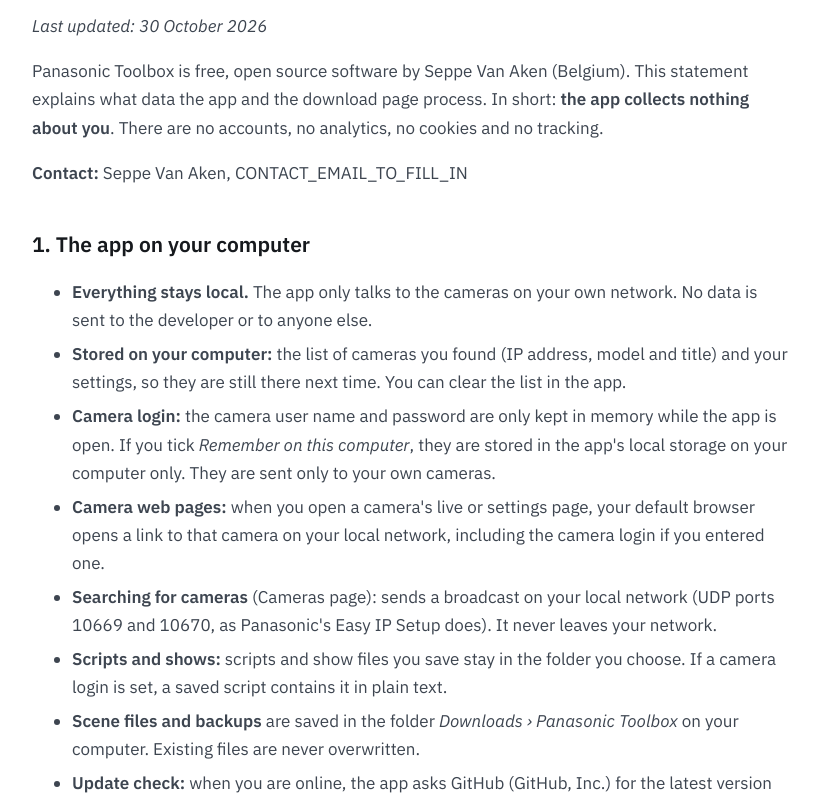
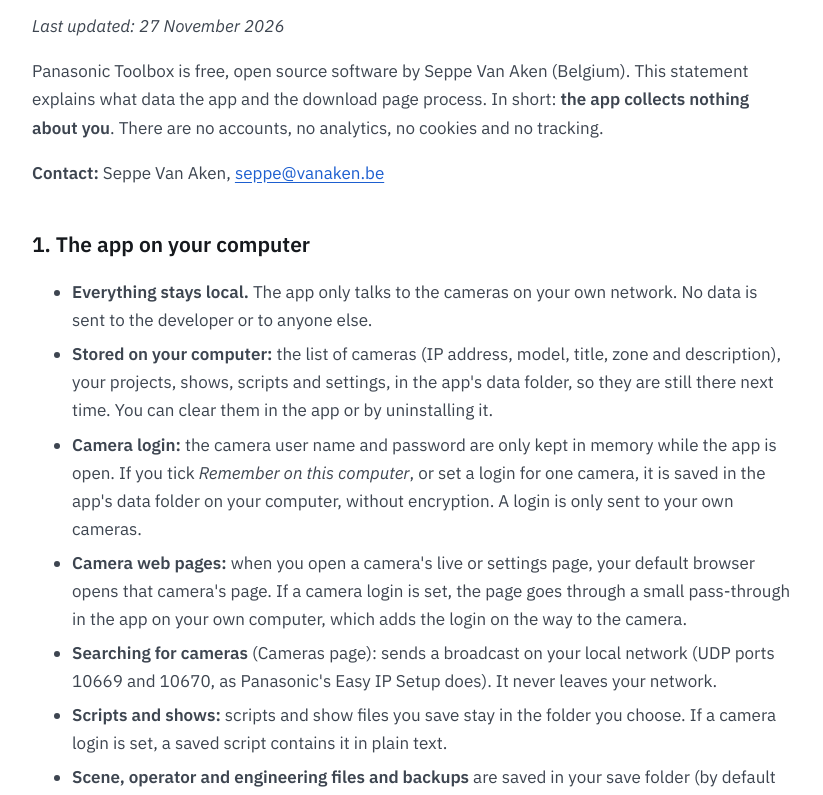
Before and after one commit to seppeva/panasonic-toolbox, a plain HTML site: page privacy.html in a window 1280 px wide. Shown: the part 159-954 px from the top of the page, without its empty margins (228-1051 px from the left). Drawn offline with Linux system fonts and the light colour scheme.

Commit message:
Privacy statement: contact address filled in, camera login storage and camera page pass-through described as they work; full MIT notice of the bitfocus command data
Co-Authored-By: Claude Opus 5.5 <noreply@anthropic.com>
Claude-Session: https://claude.ai/code/session_01HgjfbPTgrMCuT4aRUTPaXz

```diff
--- a/privacy.html
+++ b/privacy.html
@@ -25,18 +25,18 @@ li{margin:6px 0}
 <header class="bar"><a href="./"><img src="app/web/icon.svg" alt="">Panasonic Toolbox</a></header>
 <main>
 <h1>Privacy statement for Panasonic Toolbox</h1>
-<p><em>Last updated: 30 October 2026</em></p>
+<p><em>Last updated: 27 November 2026</em></p>
 <p>Panasonic Toolbox is free, open source software by Seppe Van Aken (Belgium). This statement explains what data the app and the download page process. In short: <strong>the app collects nothing about you</strong>. There are no accounts, no analytics, no cookies and no tracking.</p>
-<p><strong>Contact:</strong> Seppe Van Aken, CONTACT_EMAIL_TO_FILL_IN</p>
+<p><strong>Contact:</strong> Seppe Van Aken, <a href="mailto:seppe@vanaken.be">seppe@vanaken.be</a></p>
 <h2>1. The app on your computer</h2>
 <ul>
 <li><strong>Everything stays local.</strong> The app only talks to the cameras on your own network. No data is sent to the developer or to anyone else.</li>
-<li><strong>Stored on your computer:</strong> the list of cameras you found (IP address, model and title) and your settings, so they are still there next time. You can clear the list in the app.</li>
-<li><strong>Camera login:</strong> the camera user name and password are only kept in memory while the app is open. If you tick <em>Remember on this computer</em>, they are stored in the app's local storage on your computer only. They are sent only to your own cameras.</li>
-<li><strong>Camera web pages:</strong> when you open a camera's live or settings page, your default browser opens a link to that camera on your local network, including the camera login if you entered one.</li>
+<li><strong>Stored on your computer:</strong> the list of cameras (IP address, model, title, zone and description), your projects, shows, scripts and settings, in the app's data folder, so they are still there next time. You can clear them in the app or by uninstalling it.</li>
+<li><strong>Camera login:</strong> the camera user name and password are only kept in memory while the app is open. If you tick <em>Remember on this computer</em>, or set a login for one camera, it is saved in the app's data folder on your computer, without encryption. A login is only sent to your own cameras.</li>
+<li><strong>Camera web pages:</strong> when you open a camera's live or settings page, your default browser opens that camera's page. If a camera login is set, the page goes through a small pass-through in the app on your own computer, which adds the login on the way to the camera.</li>
 <li><strong>Searching for cameras</strong> (Cameras page): sends a broadcast on your local network (UDP ports 10669 and 10670, as Panasonic's Easy IP Setup does). It never leaves your network.</li>
 <li><strong>Scripts and shows:</strong> scripts and show files you save stay in the folder you choose. If a camera login is set, a saved script contains it in plain text.</li>
-<li><strong>Scene files and backups</strong> are saved in the folder <em>Downloads › Panasonic Toolbox</em> on your computer. Existing files are never overwritten.</li>
+<li><strong>Scene, operator and engineering files and backups</strong> are saved in your save folder (by default <em>Downloads › Panasonic Toolbox</em>) on your computer. Existing files are never overwritten.</li>
 <li><strong>Update check:</strong> when you are online, the app asks GitHub (GitHub, Inc.) for the latest version number. Like with any website visit, GitHub sees your IP address. Nothing about you or your cameras is sent. You can turn this off in <em>Settings › Check for new versions</em>.</li>
 </ul>
 <h2>2. The download page</h2>
```
Also changed, not shown: 2 other files.
